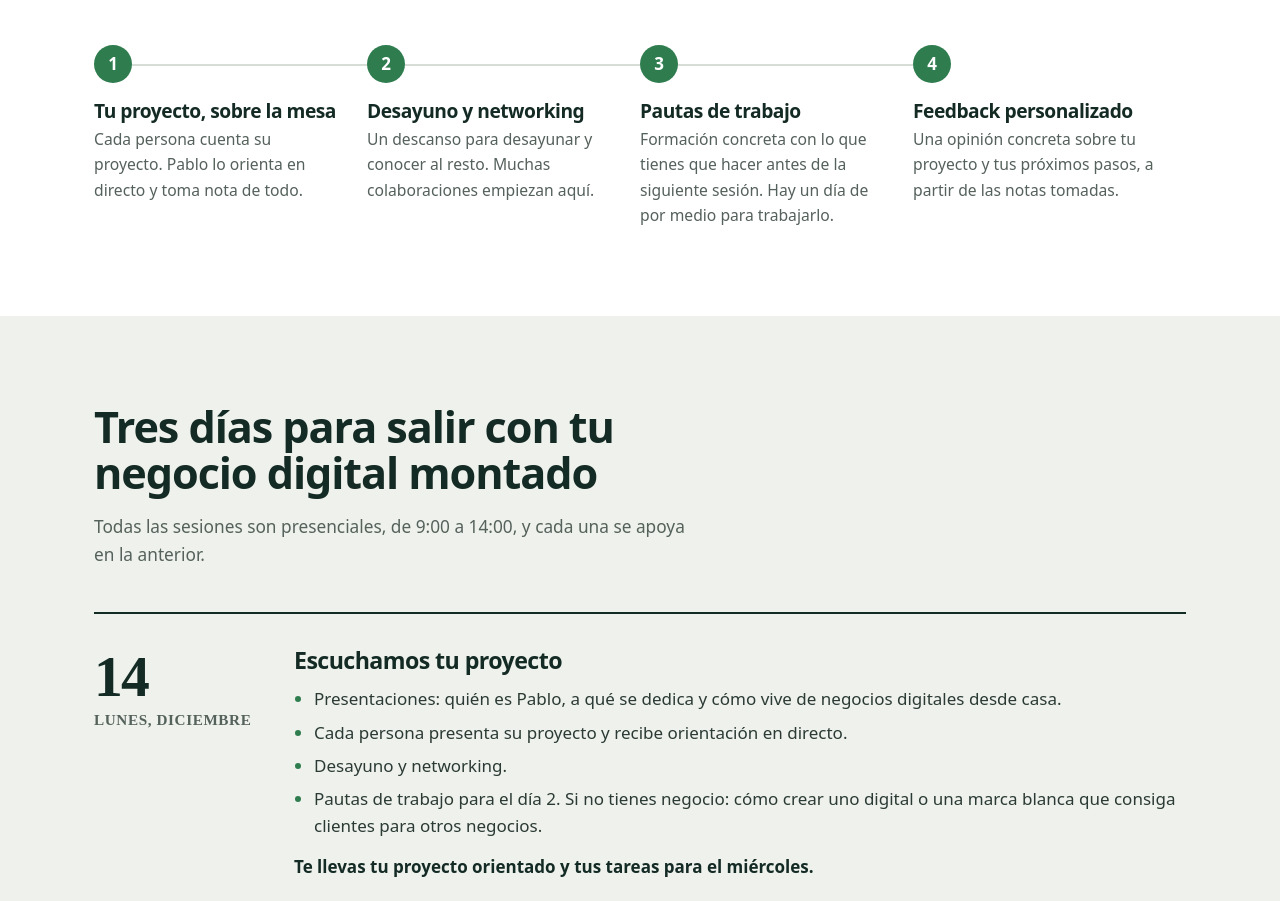
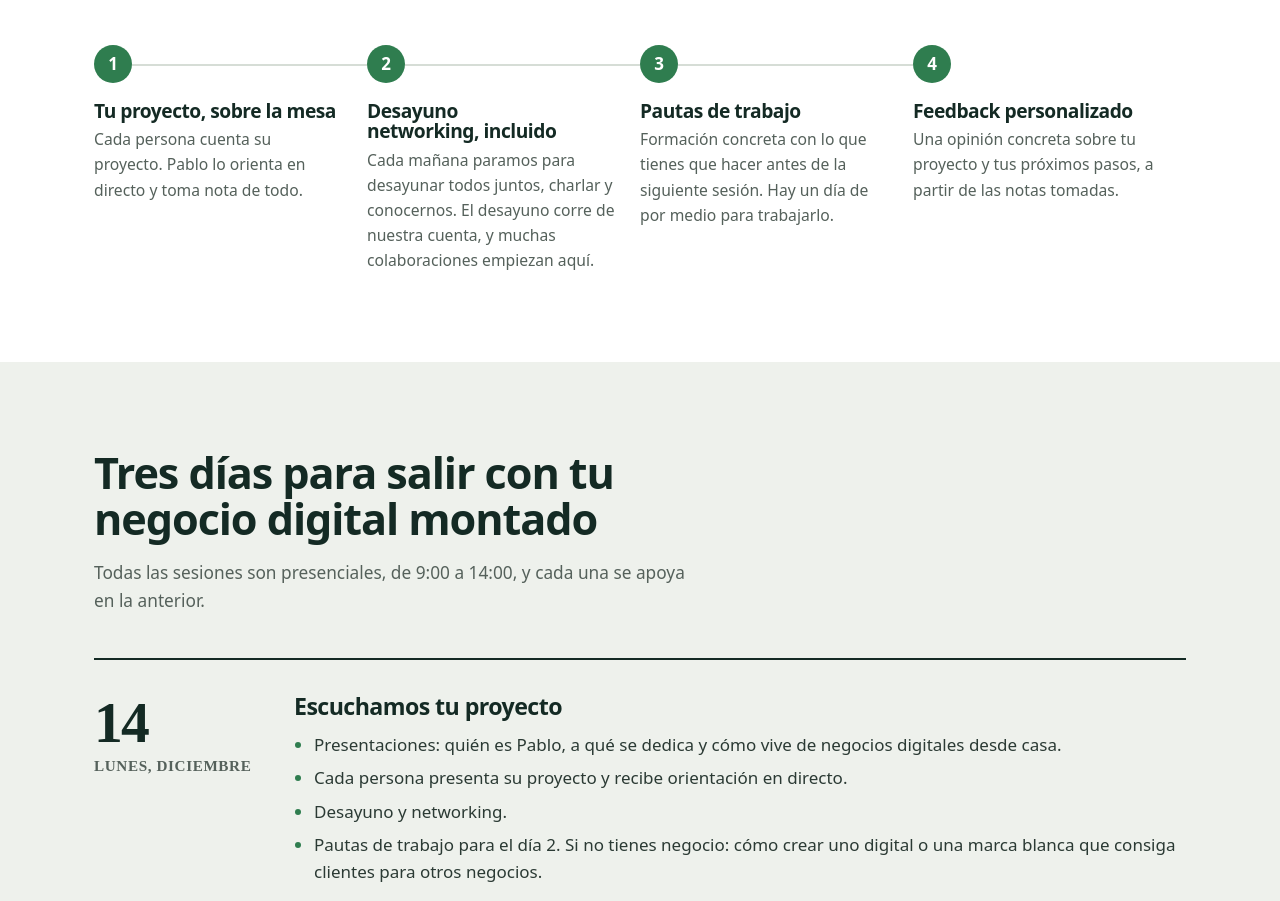
Before and after one commit to pabloblanco9791-dev/emprende-desde-casa, a plain HTML site: page index.html in a window 1280 px wide. Shown: the part 2216-3117 px from the top of the page. Drawn offline with Linux system fonts and the light colour scheme; a small style sheet from the web is missing.

Commit message:
Destaca el desayuno networking incluido
Co-Authored-By: Claude Opus 5.5 <noreply@anthropic.com>

```diff
--- a/index.html
+++ b/index.html
@@ -303,7 +303,7 @@
     </blockquote>
     <ol class="flow">
       <li><h3>Tu proyecto, sobre la mesa</h3><p>Cada persona cuenta su proyecto. Pablo lo orienta en directo y toma nota de todo.</p></li>
-      <li><h3>Desayuno y networking</h3><p>Un descanso para desayunar y conocer al resto. Muchas colaboraciones empiezan aquí.</p></li>
+      <li><h3>Desayuno networking, incluido</h3><p>Cada mañana paramos para desayunar todos juntos, charlar y conocernos. El desayuno corre de nuestra cuenta, y muchas colaboraciones empiezan aquí.</p></li>
       <li><h3>Pautas de trabajo</h3><p>Formación concreta con lo que tienes que hacer antes de la siguiente sesión. Hay un día de por medio para trabajarlo.</p></li>
       <li><h3>Feedback personalizado</h3><p>Una opinión concreta sobre tu proyecto y tus próximos pasos, a partir de las notas tomadas.</p></li>
     </ol>
```
